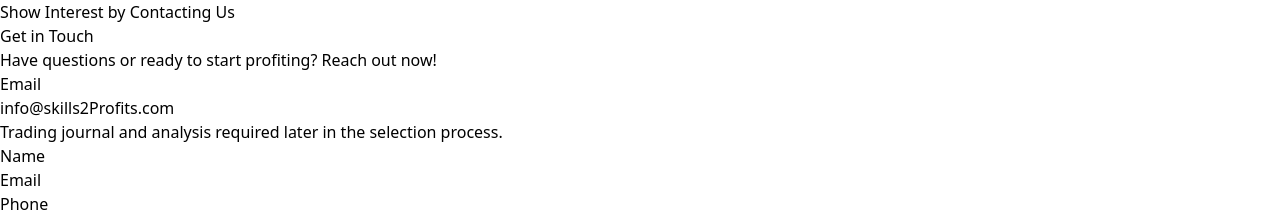
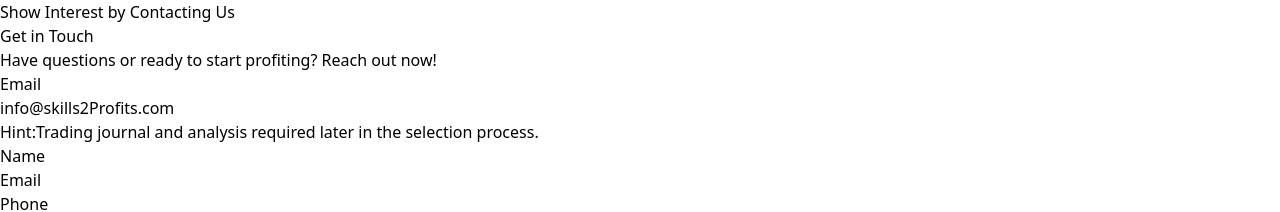
Before and after one commit to AyobamiH/Skills2Profits, a React (Vite) app: page /contact in a window 1280 px wide. Shown: the part 1424-1636 px from the top of the page. Built offline with nearby package versions, Linux system fonts and the light colour scheme.

Commit message:
updated form next step background4

```diff
--- a/src/components/ContactSection/ContactForm.jsx
+++ b/src/components/ContactSection/ContactForm.jsx
@@ -81,8 +81,8 @@
   return (
     <form onSubmit={handleSubmit} className="space-y-4">
       <div>
-        <div className="bg-green-100 rounded-md text-green-700 mb-8">
-          <p>Trading journal and analysis required later in the selection process.</p>
+        <div className="bg-green-100 p-2 rounded-md text-green-800 mb-8">
+          <p><span>Hint:</span>Trading journal and analysis required later in the selection process.</p>
         </div>
 
         {confirmationMessage && (
```
